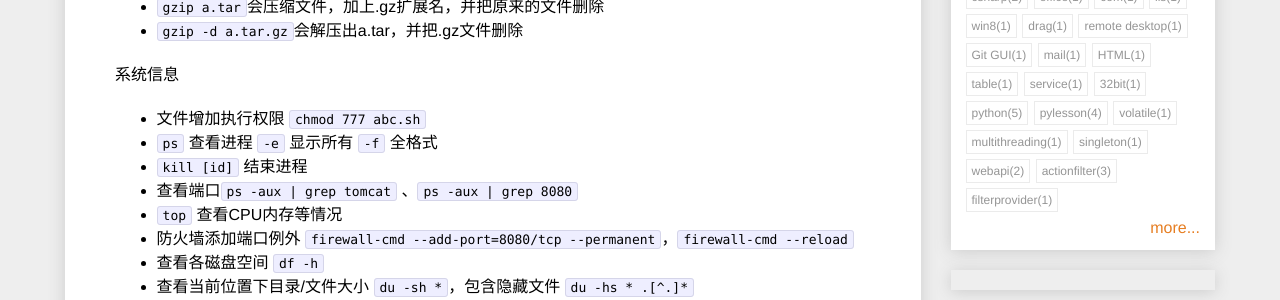
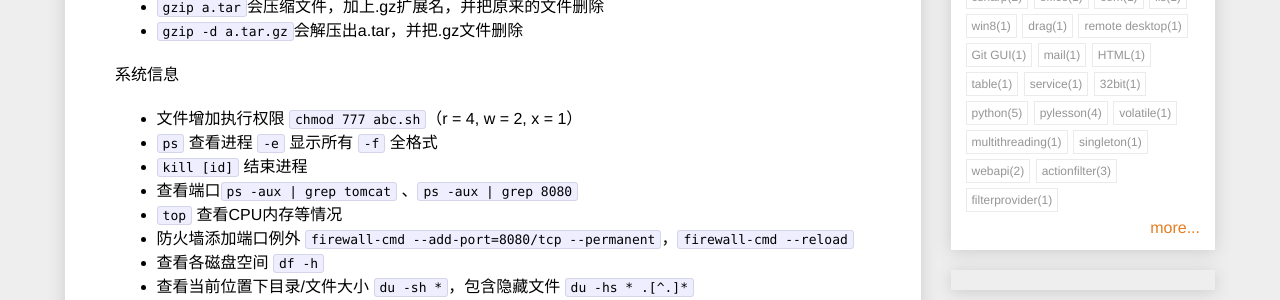
Before and after one commit to Abel-Liu/Abel-Liu.github.io, a Jekyll site: the page built from _posts/Linux/2015-04-23-linux-cmd.md, in a window 1280 px wide and 900 px high, scrolled down 741 px. Shown: the part 150-450 px from the top of the window. Built offline with Jekyll 4.4.1, drawn with Linux system fonts in a browser that asks for light colours; nearby versions of some CDN libraries; comment, search, counter and statistics services are not loaded.

Commit message:
Update 2015-04-23-linux-cmd.md

```diff
--- a/_posts/Linux/2015-04-23-linux-cmd.md
+++ b/_posts/Linux/2015-04-23-linux-cmd.md
@@ -38,7 +38,7 @@ description:
 
 系统信息
 
-* 文件增加执行权限 <code>chmod 777 abc.sh</code>
+* 文件增加执行权限 <code>chmod 777 abc.sh</code>（r = 4, w = 2, x = 1）
 * `ps` 查看进程 `-e` 显示所有  `-f` 全格式
 * `kill [id]` 结束进程
 * 查看端口`ps -aux | grep tomcat` 、`ps -aux | grep 8080`
```
